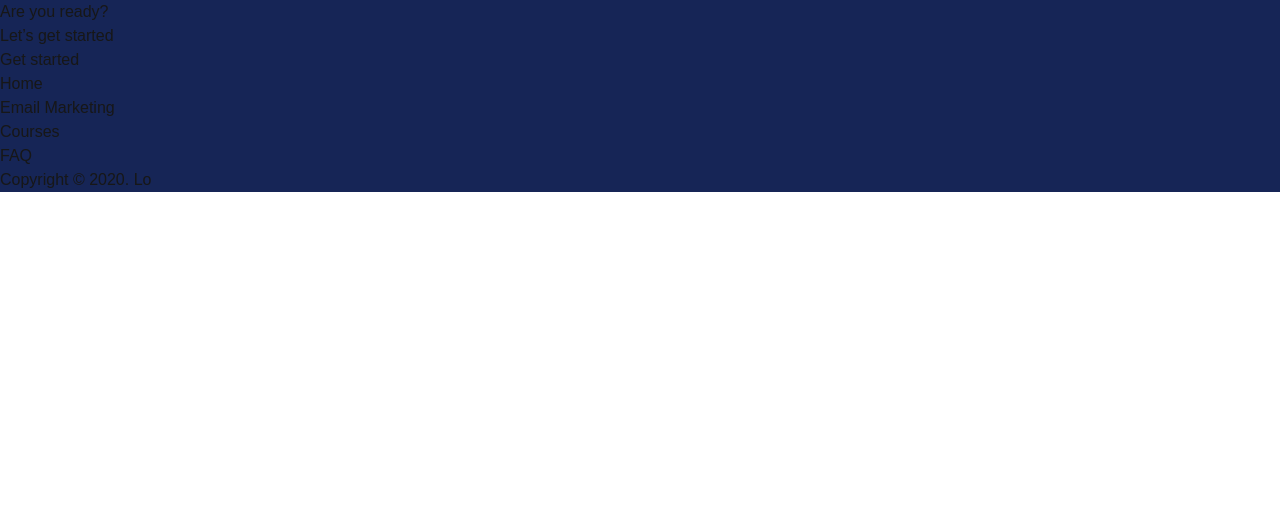
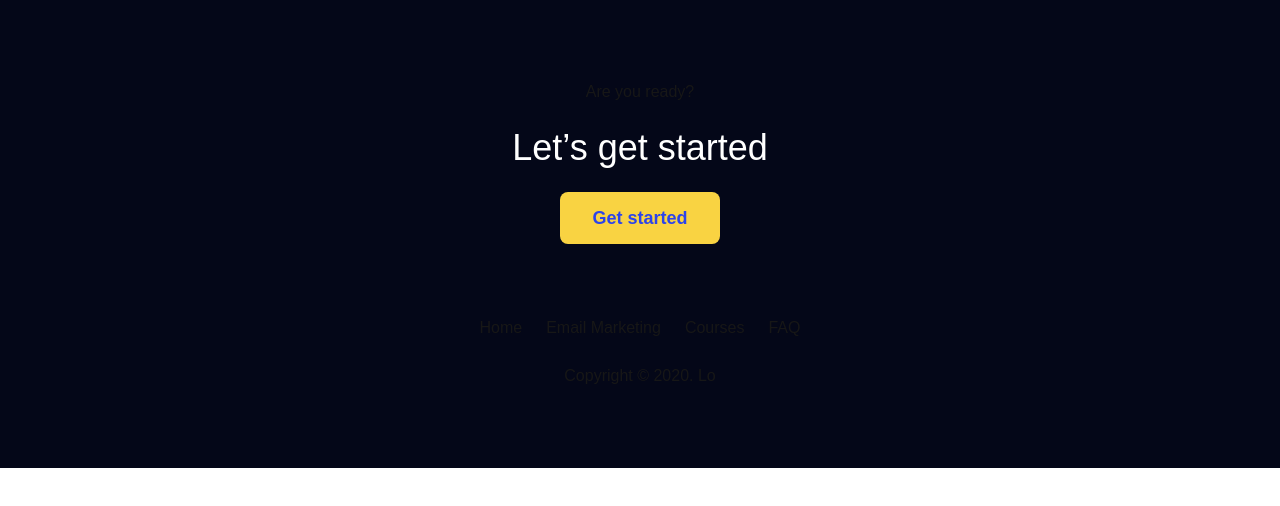
Before and after one commit to Quanvaulte/quanvaulte-user-FE, a Next.js app: page / in a window 1280 px wide. Shown: the top 506 px of the page. Built offline with nearby package versions, Linux system fonts and the light colour scheme.

Commit message:
chore:footer

```diff
--- a/components/Footer.tsx
+++ b/components/Footer.tsx
@@ -1,17 +1,30 @@
 export default function Footer() {
+  const footerItems = ["Home", "Email Marketing", "Courses", "FAQ"];
+
   return (
-    <div className="bg-blue-950">
-      <p>Are you ready?</p>
+    <div className="bg-[#040718] text-center  flex flex-col gap-6 p-20 ">
+      <p
+        className="font-normal
+      text-base
+      ">
+        Are you ready?
+      </p>
 
-      <h2>Let’s get started</h2>
+      <h2 className="text-4xl text-white  ">Let’s get started</h2>
 
-      <button>Get started</button>
+      <button
+        className="bg-[#F9D342]
+      rounded-lg text-[#2C43EB] text-lg font-bold py-3 px-8
+cursor-pointer  max-w-48 mx-auto mb-12   ">
+        Get started
+      </button>
 
-      <ul>
-        <li>Home</li>
-        <li>Email Marketing</li>
-        <li>Courses</li>
-        <li>FAQ</li>
+      <ul className="flex justify-center items-center gap-6 ">
+        {footerItems.map((item) => (
+          <li className="hover:text-[#F9D342] cursor-pointer" key={item}>
+            {item}
+          </li>
+        ))}
       </ul>
       <p>Copyright © 2020. Lo</p>
     </div>
```
